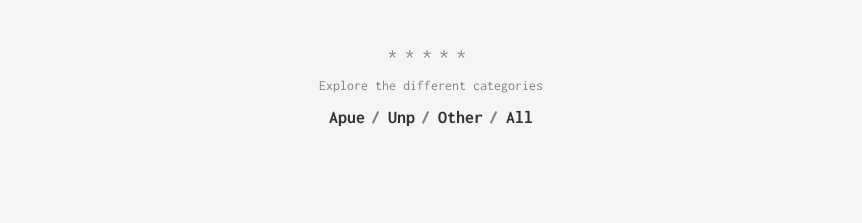
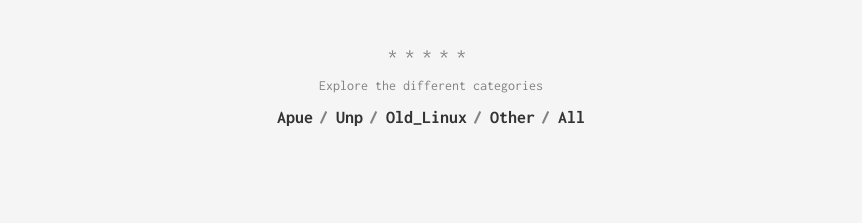
Before and after one commit to WaterWoodFountainhead/WaterWoodFountainhead.github.io, a Jekyll site: the page built from index.html, in a window 1280 px wide. Shown: the part 1713-1936 px from the top of the page, without its empty margins (209-1071 px from the left). Built offline with Jekyll 4.4.1, drawn with Linux system fonts in a browser that asks for light colours.

Commit message:
Update categories.yml

```diff
--- a/_data/categories.yml
+++ b/_data/categories.yml
@@ -6,5 +6,9 @@
   name: Unp
 
 
+- slug: old_linux
+  name: Old_Linux
+
+
 - slug: other
   name: Other
```
